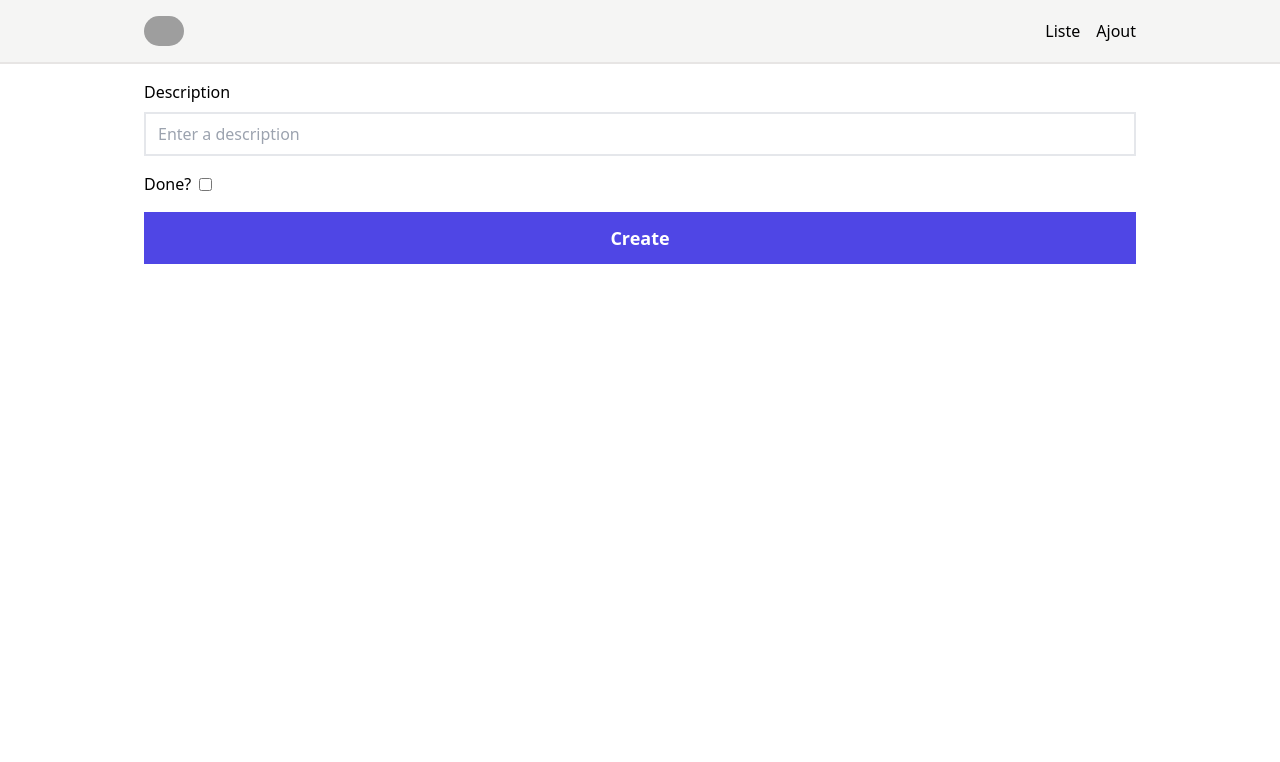
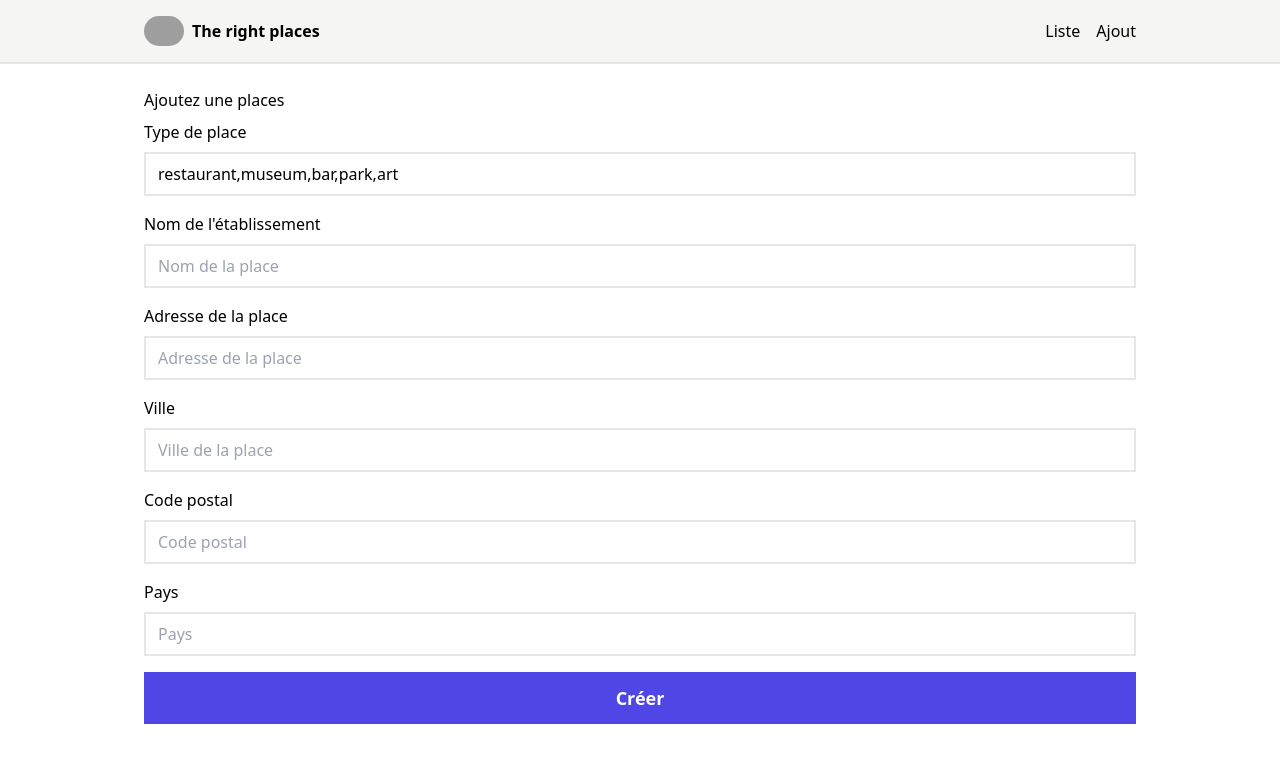
Before and after one commit to paspigui/jetpro, a Next.js app: page /places/create in a window 1280 px wide. Shown: the top 762 px of the page. Built offline with nearby package versions, Linux system fonts and the light colour scheme; grey boxes are pictures that could not be loaded.

Commit message:
2nd commit

```diff
--- a/src/components/FormField.jsx
+++ b/src/components/FormField.jsx
@@ -12,6 +12,7 @@ export const FormField = ({
   <label className={twMerge(clsx("flex flex-col gap-2", className))}>
     <span>{label}</span>
     <Field
+
       name={name}
       className="border-2 focus:border-indigo-400 outline-none px-3 py-2"
       placeholder={placeholder || label}
--- a/src/pages/_app.js
+++ b/src/pages/_app.js
@@ -5,16 +5,29 @@ const App = ({ Component, pageProps }) => (
   <main className="flex flex-col">
     <header className="border-b-2 border-b-stone-200 bg-stone-100">
       <div className="mx-auto max-w-5xl p-4 flex justify-between items-center">
-        <Link href="/">
-          <img className="max-w-10 rounded-3xl" src="logo.jpeg" />
-        </Link>
+        <div className="flex items-center gap-2 no-underline hover:underline font-bold">
+          <img
+            alt=""
+            href="/"
+            className="max-w-10 rounded-3xl "
+            src="logo.jpeg"
+          />
+          <Link href="/">The right places</Link>
+        </div>
         <nav>
           <ul className="flex gap-4 underline-offset-auto">
             <li>
-              <Link href="list">Liste</Link>
+              <Link href="list" className="no-underline hover:underline">
+                Liste
+              </Link>
             </li>
             <li>
-              <Link href="/places/create">Ajout</Link>
+              <Link
+                href="/places/create"
+                className="no-underline hover:underline"
+              >
+                Ajout
+              </Link>
             </li>
           </ul>
         </nav>
--- a/src/pages/places/create.jsx
+++ b/src/pages/places/create.jsx
@@ -1,51 +1,90 @@
 import { Button } from "@/components/Button"
 import { Form } from "@/components/Form"
 import { FormField } from "@/components/FormField"
-import { descriptionValidator, isDoneValidator } from "@/validators"
+import { placesTypeValidator, placesNameValidator,  } from "@/validators"
 import axios from "axios"
 import { Formik } from "formik"
 import * as yup from "yup"
 
 const initialValues = {
-  description: "",
-  isDone: false,
+  placesType: ["restaurant", "museum", "bar", "park", "art"],
+  placesName: "",
+  placesAddress: "",
+  placesCity: "",
+  placesZipCode: "",
+  placesCountry: "",
 }
 const validationSchema = yup.object({
-  description: descriptionValidator,
-  isDone: isDoneValidator,
+  placesType: placesTypeValidator,
+  placesName: placesNameValidator,
+  placesAddress: placesTypeValidator,
+  placesCity: placesTypeValidator,
+  placesZipCode: placesTypeValidator,
+  placesCountry: placesTypeValidator,
 })
 const CreatePlacesPage = () => {
-  const handleSubmit = async ({ description, isDone }, { resetForm }) => {
+  const handleSubmit = async ({ placesType, placesName, placesAddress, placesCity, placesZipCode, placesCountry }, { resetForm }) => {
     await axios.post("http://localhost:3000/api/places", {
-      description,
-      isDone,
+      placesType,
+      placesName,
+      placesAddress,
+      placesCity,
+      placesZipCode,
+      placesCountry,
     })
 
     resetForm()
   }
 
   return (
-    <Formik
-      initialValues={initialValues}
-      onSubmit={handleSubmit}
-      validationSchema={validationSchema}
-    >
+    <div>
+      <h1 className=" py-2">Ajoutez une places</h1>
+      <Formik
+        initialValues={initialValues}
+        onSubmit={handleSubmit}
+        validationSchema={validationSchema}>
+
       <Form>
         <FormField
-          name="placesTypes"
-          placeholder="Enter a description"
-          label="Description"
-        />
+          label="Type de place"
+          name="placesType"
+          placeholder="Type de place"
+          type="text"
+          />
         <FormField
-          className="items-center flex-row"
-          name="isDone"
-          type="checkbox"
-          label="Done?"
-        />
-        <Button type="submit">Create</Button>
+          label="Nom de l'établissement"
+          name="placesName"
+          placeholder="Nom de la place"
+          type="text"
+          />
+        <FormField
+          label="Adresse de la place"
+          name="placesAddress"
+          placeholder="Adresse de la place"
+          type="text"
+          />
+        <FormField
+          label="Ville"
+          name="placesCity"
+          placeholder="Ville de la place"
+          type="text"
+          />
+        <FormField
+          label="Code postal"
+          name="placesZipCode"
+          placeholder="Code postal"
+          type="text"
+          />
+        <FormField
+          label="Pays"
+          name="placesCountry"
+          placeholder="Pays"
+          type="text"
+          />
+        <Button type="submit">Créer</Button>
       </Form>
     </Formik>
+  </div>
   )
 }
-
-export default CreatePlacesPage
+export default CreatePlacesPage;
--- a/src/validators.js
+++ b/src/validators.js
@@ -1,12 +1,13 @@
 import * as yup from "yup";
 
-export const descriptionValidator = yup
+export const placesTypeValidator = yup
   .string()
   .min(3)
   .required()
-  .label("Description");
-export const isDoneValidator = yup
-  .boolean()
-  .default(false)
+  .label("placesType");
+
+export const placesZipCodeValidator = yup
+  .number()
+  .min(5)
   .required()
-  .label("Done");
+  .label("placesZipCode");
```
Also changed, not shown: .eslintrc.json.
